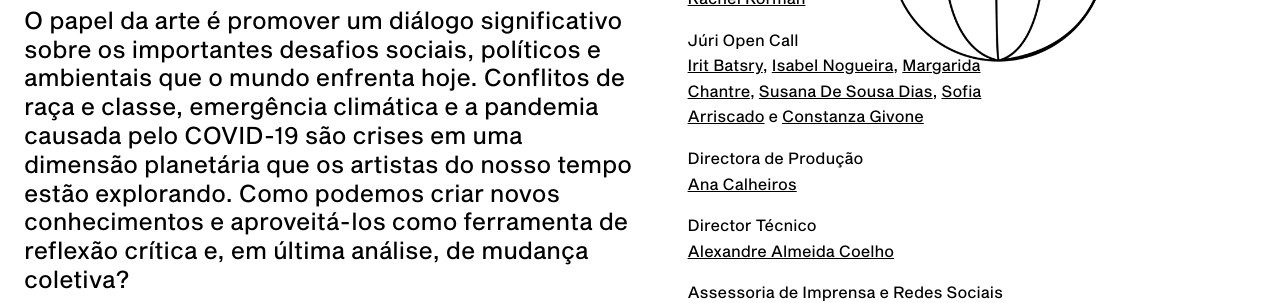
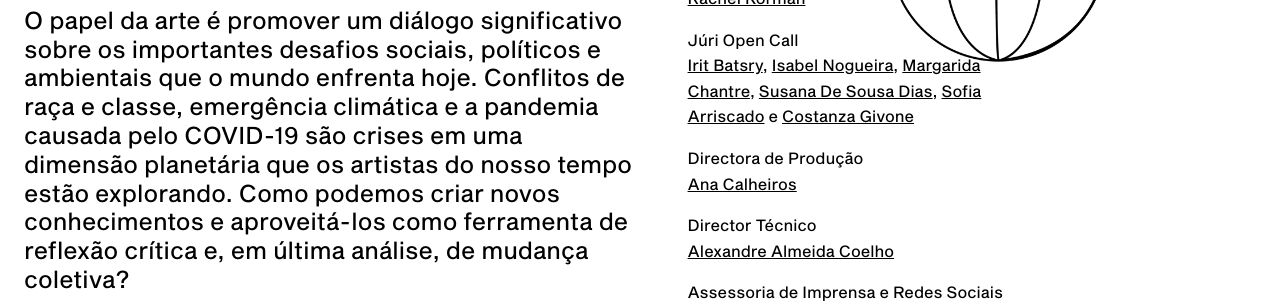
Before and after one commit to mnvnery/fusov2, a Jekyll site: the page built from fuso/sobre.html, in a window 1280 px wide and 900 px high. Shown: the part 379-682 px from the top of the window. Built offline with Jekyll 4.4.1, drawn with Linux system fonts in a browser that asks for light colours.

Commit message:
costanza

```diff
--- a/fuso-eng/about.html
+++ b/fuso-eng/about.html
@@ -13,7 +13,7 @@ layout: fuso-eng
         <p>Artistic Director<br><u>Jean-François Chougnet</u></p>
         <p>General and Curatorial Coordinator<br><u>Rachel Korman</u></p>
         <p>Open Call Jury<br>
-        <u>Irit Batsry</u>, <u>Isabel Nogueira</u>, <u>Margarida Chantre</u>, <u>Susana De Sousa Dias</u>, <u>Sofia Arriscado</u> e <u>Constanza Givone</u>
+        <u>Irit Batsry</u>, <u>Isabel Nogueira</u>, <u>Margarida Chantre</u>, <u>Susana De Sousa Dias</u>, <u>Sofia Arriscado</u> e <u>Costanza Givone</u>
         </p>
         <p>Production Director<br><u>Ana Calheiros</u></p>
         <p>Technical Director<br><u>Alexandre Almeida Coelho</u></p>
--- a/fuso/sobre.html
+++ b/fuso/sobre.html
@@ -13,7 +13,7 @@ layout: fuso
         <p>Director Artístico<br><u>Jean-François Chougnet</u></p>
         <p>Coordenadora Geral e Curatorial<br><u>Rachel Korman</u></p>
         <p>Júri Open Call<br>
-        <u>Irit Batsry</u>, <u>Isabel Nogueira</u>, <u>Margarida Chantre</u>, <u>Susana De Sousa Dias</u>, <u>Sofia Arriscado</u> e <u>Constanza Givone</u>
+        <u>Irit Batsry</u>, <u>Isabel Nogueira</u>, <u>Margarida Chantre</u>, <u>Susana De Sousa Dias</u>, <u>Sofia Arriscado</u> e <u>Costanza Givone</u>
         </p>
         <p>Directora de Produção<br><u>Ana Calheiros</u></p>
         <p>Director Técnico<br><u>Alexandre Almeida Coelho</u></p>
```
